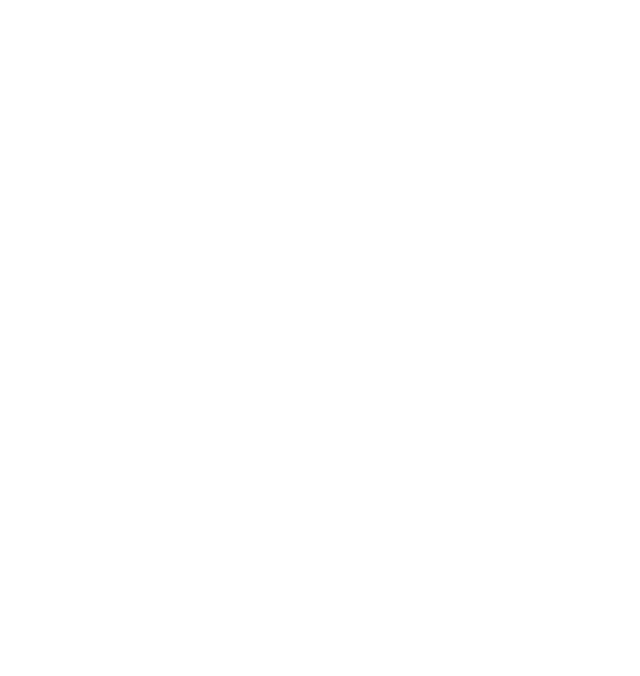
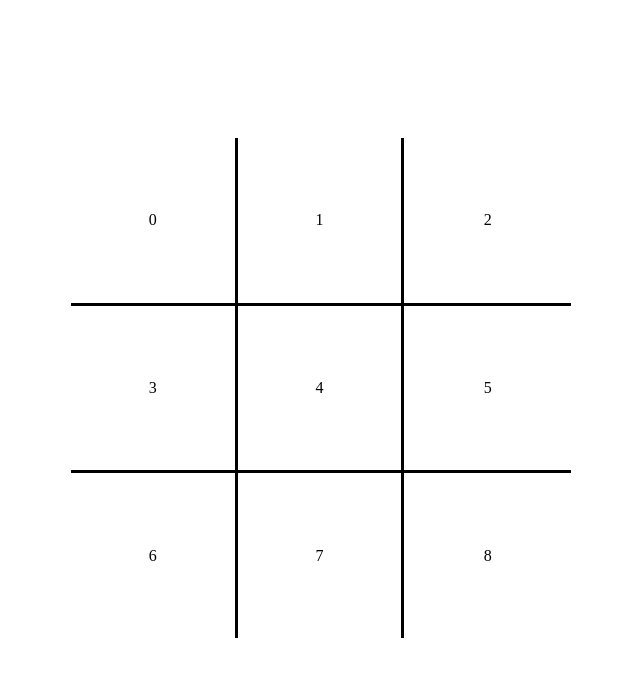
Before and after one commit to Revolution5/tic-tac-toe, a plain HTML site: page index.html in a window 1280 px wide. Shown: the whole page, without its empty margins (319-959 px from the left). Drawn offline with Linux system fonts and the light colour scheme.

Commit message:
Display gameboard on the page

```diff
--- a/index.html
+++ b/index.html
@@ -9,6 +9,18 @@
     <script src="tictactoe.js" defer></script>
 </head>
 <body>
-
+    <div class="global-container">
+        <div class="game-container">
+            <div class="square0">0</div>
+            <div class="square1">1</div>
+            <div class="square2">2</div>
+            <div class="square3">3</div>
+            <div class="square4">4</div>
+            <div class="square5">5</div>
+            <div class="square6">6</div>
+            <div class="square7">7</div>
+            <div class="square8">8</div>
+        </div>
+    </div>
 </body>
 </html>
--- a/styles.css
+++ b/styles.css
@@ -0,0 +1,36 @@
+.global-container {
+    display: flex;
+    justify-content: center;
+    align-items: center;
+    min-height: 95vh;
+}
+
+.game-container {
+    display: grid;
+    grid-template-columns: repeat(3, 1fr);
+    width: 500px;
+    height: 500px;
+}
+
+.square0, .square1, .square2 {
+    border-bottom: solid 3px black;
+}
+
+.square3, .square4, .square5 {
+    border-bottom: solid 3px black;
+}
+
+.square0, .square3, .square6 {
+    border-right: solid 3px black;
+}
+
+.square1, .square4, .square7 {
+    border-right: solid 3px black;
+}
+
+.game-container > div {
+    display: flex;
+    align-items: center;
+    justify-content: center;
+
+}
--- a/tictactoe.js
+++ b/tictactoe.js
@@ -0,0 +1,13 @@
+const gameBoard = (function() {
+    gameBoardArray = [];
+})();
+
+const displayController = (function() {
+
+})();
+
+const Player = (name) => {
+    return {name};
+}
+
+const playerOne = Player("Damon");
```
